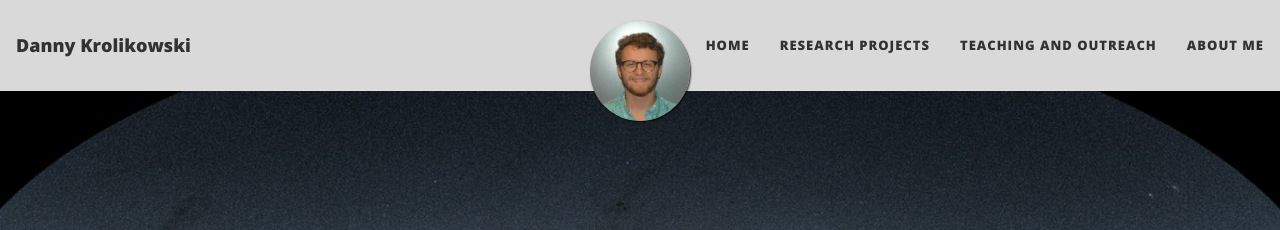
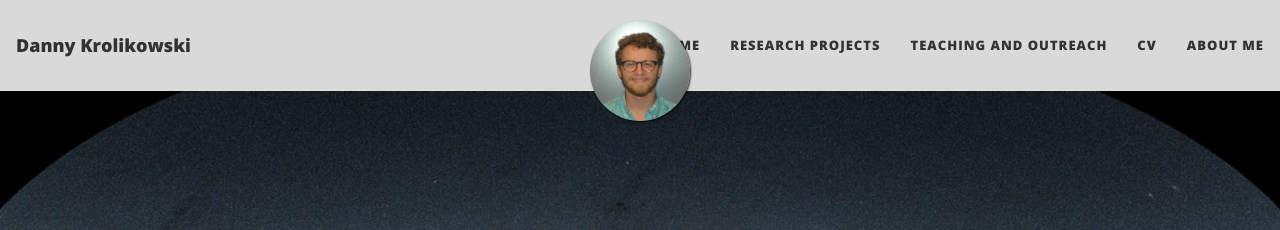
Before and after one commit to dkrolikowski/dkrolikowski.github.io, a Jekyll site: the page built from index.md, in a window 1280 px wide. Shown: the top 230 px of the page. Built offline with Jekyll 4.4.1, drawn with Linux system fonts in a browser that asks for light colours; nearby versions of some CDN libraries.

Commit message:
Adding CV to my website
Added the PDF file, and attempting to add it just as a link in the menu bar

```diff
--- a/_config.yml
+++ b/_config.yml
@@ -20,6 +20,7 @@ navbar-links:
   Home: "/"
   Research Projects: "research"
   Teaching and Outreach: "teach"
+  CV: "/assets/DMK_CV_Sep2021.pdf"
   About Me: "aboutme"
 
 # --- Logo --- #
```
Also changed, not shown: 1 other file.
